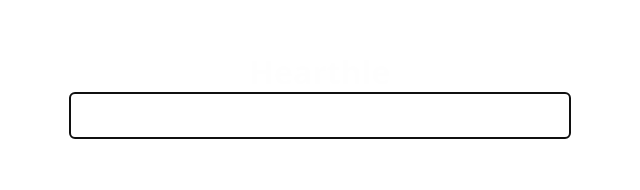
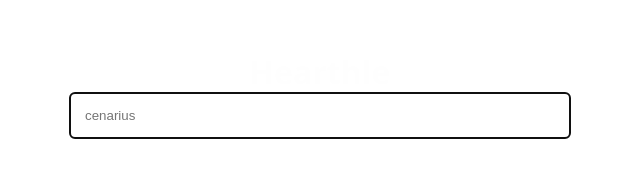
Before and after one commit to DanAndreasson/hearthle, a plain HTML site: page index.html in a window 1280 px wide. Shown: the top 190 px of the page, 170-810 px from the left. Drawn offline with nearby package versions, Linux system fonts and the light colour scheme.

Commit message:
Added placeholder

```diff
--- a/index.html
+++ b/index.html
@@ -12,7 +12,13 @@
 		 		<div class="logo">
 		 			<h1>Hearthle</h1>
 		 		</div>
-		 		<input class="search-field" type="text" ng-model="search" autofocus>
+		 		<input
+					class="search-field"
+					type="text"
+					ng-model="search"
+					autofocus
+					placeholder="cenarius"
+				>
 
 		 	</div>
 
```
